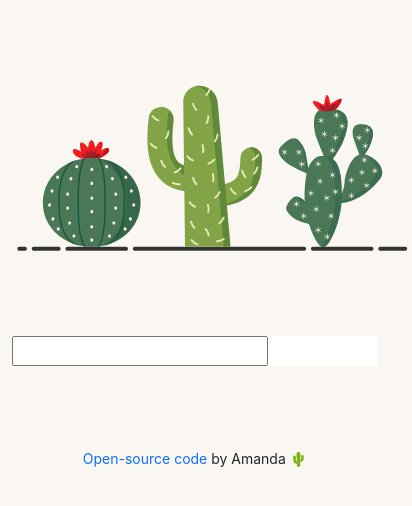
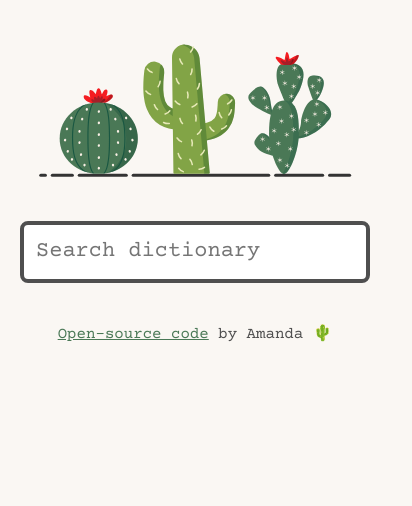
Before and after one commit to amaking7/react-dictionary-app, a React (Create React App) app: page / in a window 390 px wide. Shown: the top 506 px of the page, 412 px wide, since content can reach past the window. Built offline with nearby package versions, Linux system fonts and the light colour scheme.

Commit message:
Added styling

```diff
--- a/public/index.html
+++ b/public/index.html
@@ -16,6 +16,14 @@
       rel="stylesheet"
       integrity="sha384-1BmE4kWBq78iYhFldvKuhfTAU6auU8tT94WrHftjDbrCEXSU1oBoqyl2QvZ6jIW3"
       crossorigin="anonymous"
+    />
+
+    <!--Google Font: Courier Prime-->
+    <link rel="preconnect" href="https://fonts.googleapis.com" />
+    <link rel="preconnect" href="https://fonts.gstatic.com" crossorigin />
+    <link
+      href="https://fonts.googleapis.com/css2?family=Courier+Prime:ital,wght@0,400;0,700;1,400&display=swap"
+      rel="stylesheet"
     />
 
     <!--
--- a/src/App.css
+++ b/src/App.css
@@ -1,3 +1,11 @@
+body {
+  background: #faf7f3;
+  color: #4f4f4f;
+  font-family: "Courier Prime", monospace;
+  font-size: 22px;
+  line-height: 140%;
+}
+
 .App-header {
   margin: 80px 0;
 }
@@ -11,12 +19,60 @@
 .App-footer {
   text-align: center;
   margin: 80px 0;
+  font-size: 22px;
+  line-height: 130%;
 }
 
 .App a {
-  text-decoration: none;
+  color: #4a7856;
 }
 
-body {
-  background: #faf7f3;
+.App .container {
+  max-width: 700px;
 }
+
+.App h2,
+h3 {
+  font-weight: 700;
+}
+
+.App h2 {
+  font-size: 56px;
+  line-height: 120%;
+  letter-spacing: -0.03em;
+}
+
+.App h3 {
+  font-size: 40px;
+  line-height: 130%;
+  letter-spacing: -0.02em;
+}
+
+/*Styles for sm and xs breakpoints*/
+
+@media (max-width: 768px) {
+  body {
+    margin: 0 8px;
+  }
+
+  .App-header {
+    margin: 40px 0;
+  }
+
+  .App-logo {
+    max-width: 320px;
+  }
+
+  .App-footer {
+    margin: 40px 0;
+    font-size: 18px;
+  }
+
+  .App h2 {
+    font-size: 48px;
+  }
+
+  .App h3 {
+    font-size: 32px;
+  }
+}
--- a/src/Dictionary.css
+++ b/src/Dictionary.css
@@ -1,3 +1,22 @@
 .Dictionary {
-  background: white;
+  background: #faf7f3;
 }
+
+.Dictionary section {
+  margin-bottom: 80px;
+}
+
+.Dictionary input {
+  width: 100%;
+  padding: 12px;
+  border: 4px solid #4f4f4f;
+  border-radius: 8px;
+}
+
+/*Styles for sm and xs breakpoints*/
+
+@media (max-width: 768px) {
+  .Dictionary section {
+    margin-bottom: 40px;
+  }
+}
--- a/src/Dictionary.js
+++ b/src/Dictionary.js
@@ -25,9 +25,15 @@
 
   return (
     <div className="Dictionary">
-      <form onSubmit={search}>
-        <input type="search" onChange={handleKeywordChange} />
-      </form>
+      <section>
+        <form onSubmit={search}>
+          <input
+            type="search"
+            placeholder="Search dictionary"
+            onChange={handleKeywordChange}
+          />
+        </form>
+      </section>
       <Results results={results} />
     </div>
   );
--- a/src/Results.js
+++ b/src/Results.js
@@ -6,6 +6,7 @@
   if (props.results) {
     return (
       <div className="Results">
+        <section>
           <h2>{props.results.word}</h2>
           {props.results.phonetics.map(function (phonetic, index) {
             return (
@@ -14,11 +15,12 @@
               </div>
             );
           })}
+        </section>
         {props.results.meanings.map(function (meaning, index) {
           return (
-            <div key={index}>
+            <section key={index}>
               <Meaning meaning={meaning} />
-            </div>
+            </section>
           );
           // return meaning.definitions[0].definition;
         })}
```
Lines whose indentation alone changed are shown as unchanged.
